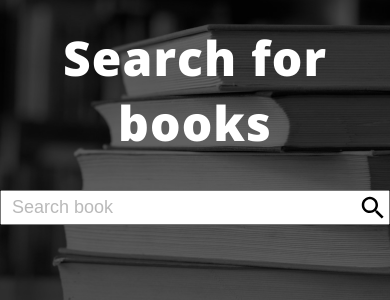
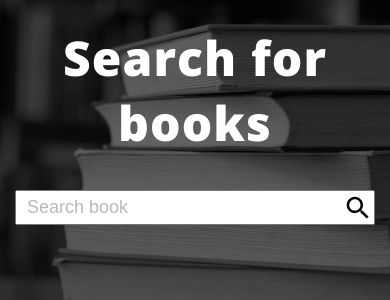
Before and after one commit to MyWay778/search-for-books, a React (Create React App) app: page / in a window 390 px wide. Shown: the top 300 px of the page. Built offline with nearby package versions, Linux system fonts and the light colour scheme.

Commit message:
dev: make responsive book page

```diff
--- a/src/components/header/styles.scss
+++ b/src/components/header/styles.scss
@@ -6,5 +6,5 @@
   max-width: 1440px;
   margin-left: auto;
   margin-right: auto;
-  padding: 25px 0;
+  padding: 25px 15px;
 }
--- a/src/components/shared/image-element/styles.scss
+++ b/src/components/shared/image-element/styles.scss
@@ -25,3 +25,10 @@
   height: auto;
   object-fit: contain;
 }
+
+@media (max-width: 450px) {
+  .image-element_size-l {
+    width: 240px;
+    height: 320px;
+  }
+}
```
